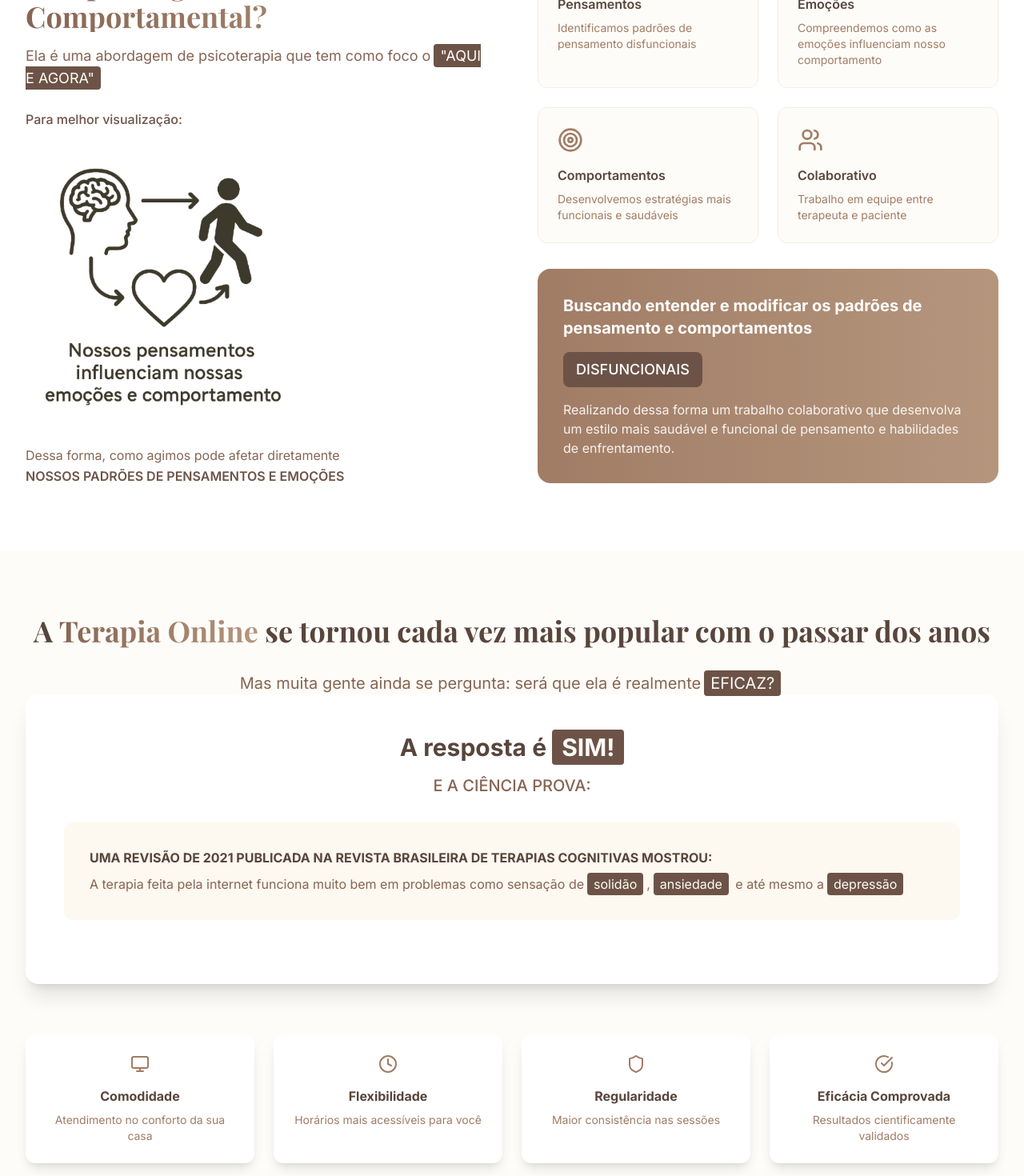
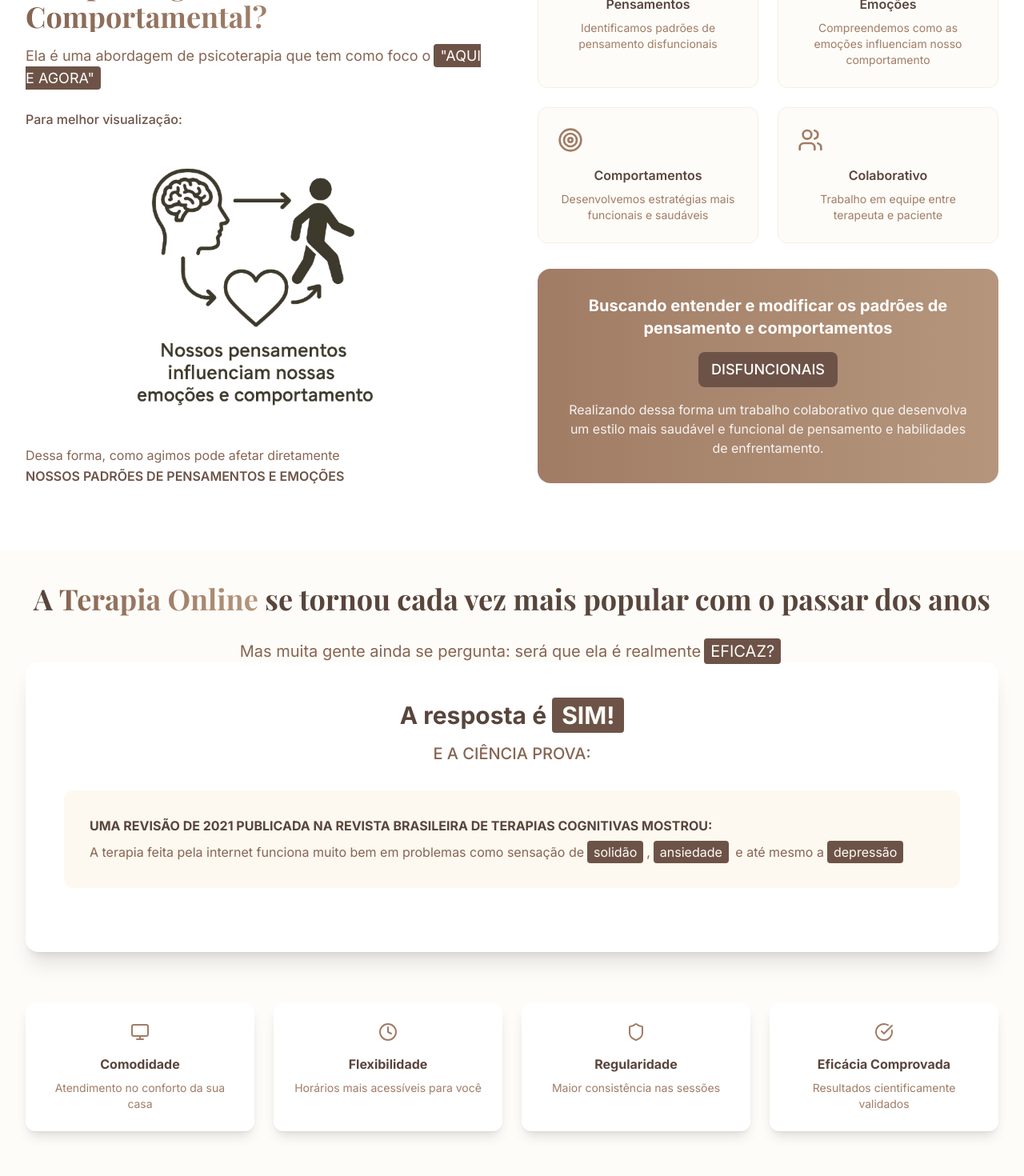
Before and after one commit to SrNascimento40/psicorocha, a React (Vite) app: page / in a window 1280 px wide. Shown: the part 960-2430 px from the top of the page at 80% size. Built offline with nearby package versions, Linux system fonts and the light colour scheme.

Commit message:
style: fix responsiveness on mobile

```diff
--- a/src/components/About.tsx
+++ b/src/components/About.tsx
@@ -26,9 +26,16 @@ const About: React.FC = () => {
   ];
 
   return (
-    <section id="sobre" className="py-20 bg-white relative">
+    <section
+      id="sobre"
+      className="bg-white relative"
+      style={{
+      paddingTop: window.innerWidth < 800 ? '2.5rem' : '5rem',
+      paddingBottom: window.innerWidth < 800 ? '2.5rem' : '5rem'
+      }}
+    >
       <div className="container-max section-padding">
-        <div className="grid lg:grid-cols-2 gap-16 ">
+      <div className="grid lg:grid-cols-2 gap-16 text-center lg:text-left">
         {/* Content */}
         <div className="space-y-8">
       <div className="space-y-4">
@@ -49,6 +56,7 @@ const About: React.FC = () => {
         <img
         src="/images/fluxo.png"
         alt="ideograma sobre Terapia Cognitivo-Comportamental"
+        className="mx-auto"
         style={{
         width: '60%',
         filter: 'invert(16%) sepia(25%) saturate(500%) hue-rotate(10deg) brightness(90%) contrast(85%)'
@@ -68,7 +76,7 @@ const About: React.FC = () => {
         {features.map((feature, index) => (
         <div
         key={index}
-                  className="bg-cream-50 p-6 rounded-xl card-hover border border-cream-200"
+        className="bg-cream-50 p-6 rounded-xl card-hover border border-cream-200 text-center"
         >
         <div className="text-warm-600 mb-4">
         {feature.icon}
@@ -84,11 +92,11 @@ const About: React.FC = () => {
       </div>
 
       {/* Key Message */}
-            <div className="bg-gradient-to-r from-warm-600 to-warm-500 p-8 rounded-2xl text-white">
+      <div className="bg-gradient-to-r from-warm-600 to-warm-500 p-8 rounded-2xl text-white text-center">
         <h3 className="text-xl font-bold mb-4">
         Buscando entender e modificar os padrões de pensamento e comportamentos
         </h3>
-              <div className="w-100 flex">
+        <div className="w-100 flex justify-center">
         <p className="text-lg font-medium bg-warm-800 px-4 py-2 rounded-lg inline-block">DISFUNCIONAIS</p>
         </div>
         <p className="mt-4 opacity-90">
--- a/src/components/Contact.tsx
+++ b/src/components/Contact.tsx
@@ -5,7 +5,13 @@ import { Phone, Instagram, Heart, Calendar } from 'lucide-react';
 const Contact: React.FC = () => {
 
   return (
-    <section id="contato" className="py-20 bg-white relative">
+    <section
+      id="contato"
+      className="py-20 bg-white relative"
+      style={{
+        paddingTop: window.innerWidth < 800 ? '2.5rem' : '5rem',
+        paddingBottom: window.innerWidth < 800 ? '2.5rem' : '5rem'
+      }}>
       <div className="container-max section-padding">
         {/* Header */}
         <div className="text-center mb-8">
--- a/src/components/Services.tsx
+++ b/src/components/Services.tsx
@@ -34,7 +34,7 @@ const Services: React.FC = () => {
   ];
 
   return (
-    <section id="servicos" className="py-20 bg-cream-50 relative">
+    <section id="servicos" className="py-10 bg-cream-50 relative">
       <div className="container-max section-padding">
         {/* Header */}
         <div className="text-center mb-15">
```
Lines whose indentation alone changed are shown as unchanged.
